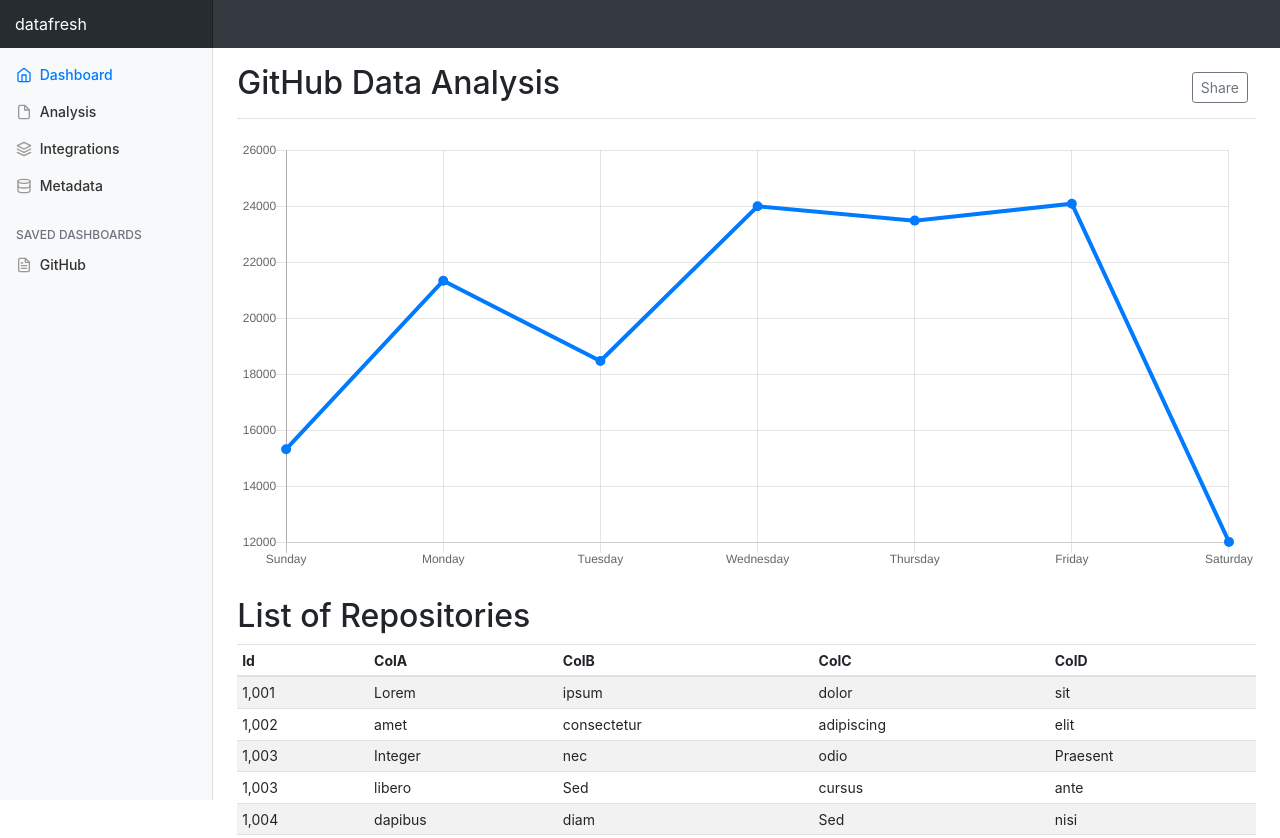
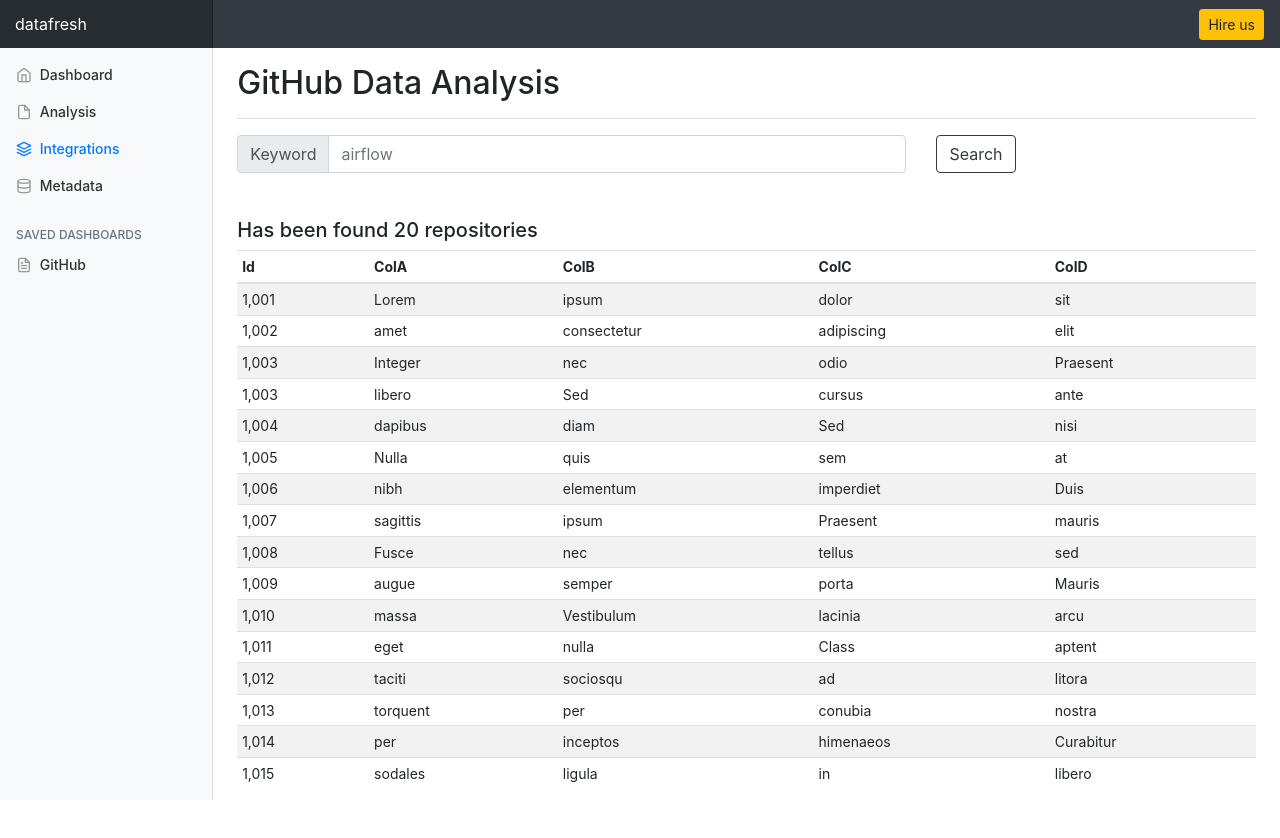
Before and after one commit to lserra/api_github, a plain HTML site: page views/integrations.html in a window 1280 px wide. Shown: the top 838 px of the page. After the commit the page ends 804 px from the top, so only its background shows below. Drawn offline with nearby package versions, Linux system fonts and the light colour scheme; files that its build step writes are made by us from their sources.

Commit message:
creating the templates

```diff
--- a/views/integrations.html
+++ b/views/integrations.html
@@ -3,28 +3,29 @@
   <head>
     <meta charset="utf-8">
     <meta name="viewport" content="width=device-width, initial-scale=1, shrink-to-fit=no">
-    <meta name="description" content="">
-    <meta name="datafresh" content="dashboard api github repositories">
-    <link rel="icon" href="favicon.ico">
+    <meta name="description" content="bigdata datascience analytics api streaming github">
+    <meta name="datafresh" content="dashboard analysis integration metadata">
+    <link rel="icon" href="../static/img/favicon.ico">
 
     <title>dash.io</title>
 
     <!-- Bootstrap core CSS -->
-    <link href="./static/css/bootstrap.min.css" rel="stylesheet">
+    <link href="../static/css/bootstrap.min.css" rel="stylesheet">
 
     <!-- Custom styles for this template -->
-    <link href="./static/css/dashboard.css" rel="stylesheet">
+    <link href="../static/css/dashboard.css" rel="stylesheet">
   </head>
 
   <body>
     <nav class="navbar navbar-dark sticky-top bg-dark flex-md-nowrap p-0">
       <a class="navbar-brand col-sm-3 col-md-2 mr-0" href="#">datafresh</a>
-      <!-- <input class="form-control form-control-dark w-100" type="text" placeholder="Search" aria-label="Search"> -->
-      <!-- <ul class="navbar-nav px-3">
+      <ul class="navbar-nav px-3">
         <li class="nav-item text-nowrap">
-          <a class="nav-link" href="#">Sign out</a>
+            <button type="button" class="btn btn-warning btn-sm">
+				Hire us
+            </button>
         </li>
-      </ul> -->
+      </ul>
     </nav>
 
     <div class="container-fluid">
@@ -33,96 +34,75 @@
           <div class="sidebar-sticky">
             <ul class="nav flex-column">
               <li class="nav-item">
-                <a class="nav-link active" href="#">
+                <a class="nav-link" href="/dashboard">
                   <span data-feather="home"></span>
-                  Dashboard <span class="sr-only">(current)</span>
+                  Dashboard
                 </a>
               </li>
               <li class="nav-item">
-                <a class="nav-link" href="#">
+                <a class="nav-link" href="/analysis">
                   <span data-feather="file"></span>
                   Analysis
                 </a>
               </li>
               <li class="nav-item">
-                <a class="nav-link" href="#">
+                <a class="nav-link active" href="/integrations">
                   <span data-feather="layers"></span>
-                  Integrations
+                  Integrations <span class="sr-only">(current)</span>
                 </a>
               </li>
               <li class="nav-item">
-                <a class="nav-link" href="#">
+                <a class="nav-link" href="/metadata">
                   <span data-feather="database"></span>
                   Metadata
                 </a>
               </li>
-              <!-- <li class="nav-item">
-                <a class="nav-link" href="#">
-                  <span data-feather="users"></span>
-                  Customers
-                </a>
-              </li> -->
-              <!-- <li class="nav-item">
-                <a class="nav-link" href="#">
-                  <span data-feather="bar-chart-2"></span>
-                  Reports
-                </a>
-              </li> -->
             </ul>
 
             <h6 class="sidebar-heading d-flex justify-content-between align-items-center px-3 mt-4 mb-1 text-muted">
               <span>Saved dashboards</span>
-              <!-- <a class="d-flex align-items-center text-muted" href="#">
-                <span data-feather="plus-circle"></span>
-              </a> -->
             </h6>
             <ul class="nav flex-column mb-2">
               <li class="nav-item">
-                <a class="nav-link" href="#">
+                <a class="nav-link" href="/home">
                   <span data-feather="file-text"></span>
                   GitHub
                 </a>
               </li>
-              <!-- <li class="nav-item">
-                <a class="nav-link" href="#">
-                  <span data-feather="file-text"></span>
-                  Last quarter
-                </a>
-              </li>
-              <li class="nav-item">
-                <a class="nav-link" href="#">
-                  <span data-feather="file-text"></span>
-                  Social engagement
-                </a>
-              </li>
-              <li class="nav-item">
-                <a class="nav-link" href="#">
-                  <span data-feather="file-text"></span>
-                  Year-end sale
-                </a>
-              </li> -->
             </ul>
           </div>
         </nav>
 
         <main role="main" class="col-md-9 ml-sm-auto col-lg-10 pt-3 px-4">
+            <!-- Title -->
             <div class="d-flex justify-content-between flex-wrap flex-md-nowrap align-items-center pb-2 mb-3 border-bottom">
                   <h1 class="h2">GitHub Data Analysis</h1>
-            <div class="btn-toolbar mb-2 mb-md-0">
-              <div class="btn-group mr-2">
-                <button class="btn btn-sm btn-outline-secondary">Share</button>
-                <!-- <button class="btn btn-sm btn-outline-secondary">Export</button> -->
             </div>
-              <!-- <button class="btn btn-sm btn-outline-secondary dropdown-toggle">
-                <span data-feather="calendar"></span>
-                This week
-              </button> -->
+
+            <!-- Searching repositories -->
+            <form>
+              <div class="form-group row">
+                <div class="col-sm-8">
+                  <div class="input-group mb-2 mr-sm-2">
+                    <div class="input-group-prepend">
+                      <div class="input-group-text">Keyword</div>
+                    </div>
+                    <input type="text" class="form-control" placeholder="airflow">
                   </div>
                 </div>
+                <div class="col-sm-4">
+                  <button type="submit" class="btn btn-outline-dark">
+                    Search
+                  </button>
+                </div>
+              </div>
+            </form>
 
-          <canvas class="my-4" id="myChart" width="900" height="380"></canvas>
+            <br>
 
-          <h2>List of Repositories</h2>
+            <h5>Has been found 20 repositories</h5>
+
+            <!-- List of repositories has been found -->
             <div class="table-responsive">
               <table class="table table-striped table-sm">
                 <thead>
@@ -249,7 +229,6 @@
                   </tr>
                 </tbody>
               </table>
-          </div>
         </main>
       </div>
     </div>
@@ -259,45 +238,12 @@
     <!-- Placed at the end of the document so the pages load faster -->
     <script src="https://code.jquery.com/jquery-3.2.1.slim.min.js" integrity="sha384-KJ3o2DKtIkvYIK3UENzmM7KCkRr/rE9/Qpg6aAZGJwFDMVNA/GpGFF93hXpG5KkN" crossorigin="anonymous"></script>
     <script>window.jQuery || document.write('<script src="../../../../assets/js/vendor/jquery-slim.min.js"><\/script>')</script>
-    <script src="./static/js/vendor/popper.min.js"></script>
-    <script src="./static/js/bootstrap.min.js"></script>
+    <script src="../static/js/bootstrap.min.js"></script>
 
     <!-- Icons -->
     <script src="https://unpkg.com/feather-icons/dist/feather.min.js"></script>
     <script>
       feather.replace()
     </script>
-
-    <!-- Graphs -->
-    <script src="https://cdnjs.cloudflare.com/ajax/libs/Chart.js/2.7.1/Chart.min.js"></script>
-    <script>
-      var ctx = document.getElementById("myChart");
-      var myChart = new Chart(ctx, {
-        type: 'line',
-        data: {
-          labels: ["Sunday", "Monday", "Tuesday", "Wednesday", "Thursday", "Friday", "Saturday"],
-          datasets: [{
-            data: [15339, 21345, 18483, 24003, 23489, 24092, 12034],
-            lineTension: 0,
-            backgroundColor: 'transparent',
-            borderColor: '#007bff',
-            borderWidth: 4,
-            pointBackgroundColor: '#007bff'
-          }]
-        },
-        options: {
-          scales: {
-            yAxes: [{
-              ticks: {
-                beginAtZero: false
-              }
-            }]
-          },
-          legend: {
-            display: false,
-          }
-        }
-      });
-    </script>
   </body>
 </html>
```
Lines whose indentation alone changed are shown as unchanged.
